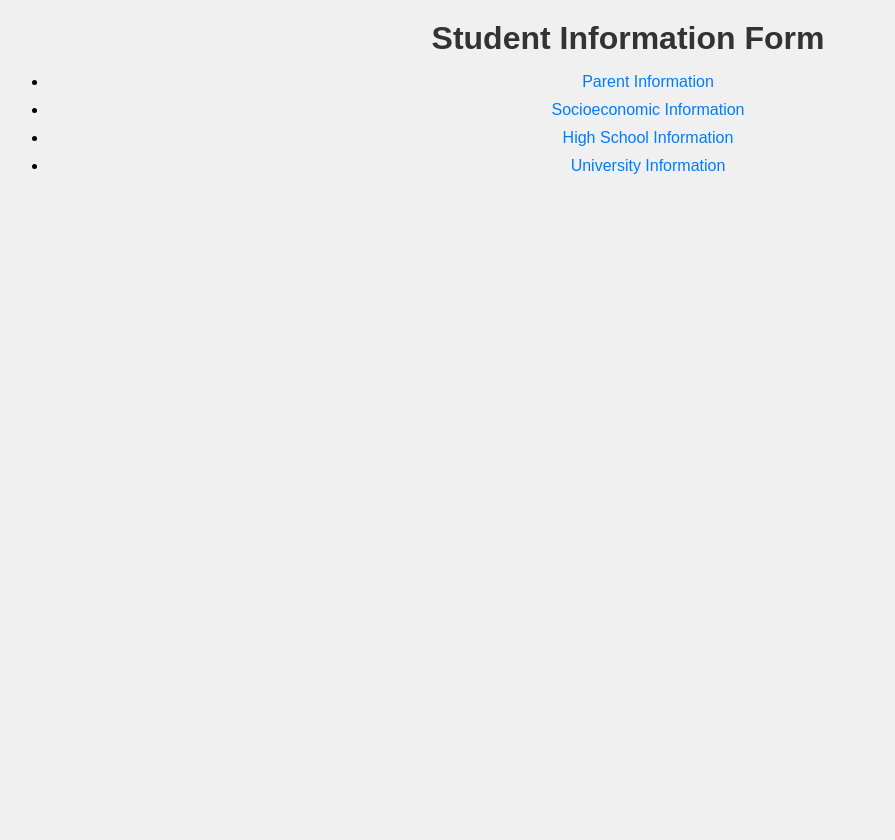
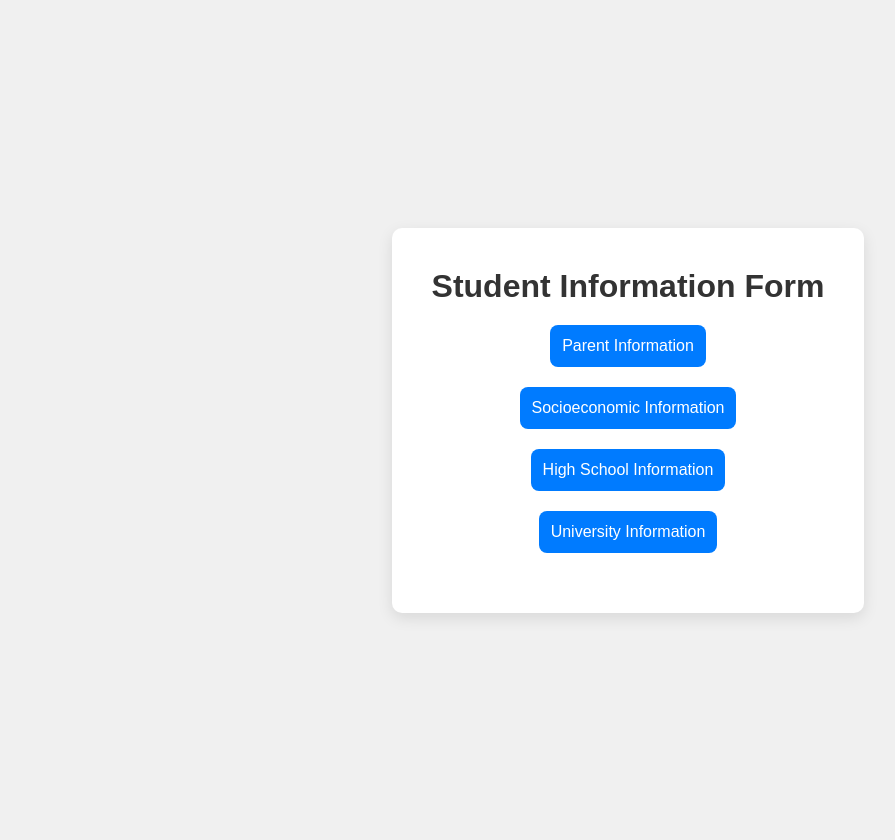
Before and after one commit to CristianDmbr/StudentPerformancePredictor, a Flask app: page /dashboard in a window 1280 px wide. Shown: the whole page, without its empty margins (12-907 px from the left). Before the commit the page ends 174 px from the top, so only its background shows below. Run offline with Flask 3, Linux system fonts and the light colour scheme; a user stored in the database is signed in; parts of the project's set-up code (start-up, migrations or seed data) failed here and were passed over.

Commit message:
updated css

```diff
--- a/Flask/Static/css/style.css
+++ b/Flask/Static/css/style.css
@@ -15,6 +15,7 @@ body {
 h1 {
     color: #333;
     text-align: center;
+    margin-bottom: 20px; /* Add some space below the header */
 }
 
 /* Form styles */
@@ -23,8 +24,8 @@ form {
     margin: 20px auto;
     padding: 20px;
     background-color: #fff;
-    border-radius: 5px;
-    box-shadow: 0 2px 5px rgba(0, 0, 0, 0.1);
+    border-radius: 10px; /* Increase border radius for smoother edges */
+    box-shadow: 0 5px 15px rgba(0, 0, 0, 0.1); /* Soften the box shadow */
 }
 
 /* Input field styles */
@@ -33,11 +34,12 @@ input[type="password"],
 input[type="submit"] {
     display: block;
     width: 100%;
-    margin-bottom: 10px;
-    padding: 10px;
+    margin-bottom: 15px; /* Increase space between input fields */
+    padding: 12px; /* Increase padding for better readability */
     border: 1px solid #ccc;
-    border-radius: 5px;
+    border-radius: 8px; /* Increase border radius for smoother edges */
     box-sizing: border-box;
+    font-size: 16px; /* Increase font size for better visibility */
 }
 
 /* Submit button styles */
@@ -45,6 +47,7 @@ input[type="submit"] {
     background-color: #007bff;
     color: #fff;
     cursor: pointer;
+    transition: background-color 0.3s ease; /* Smooth transition effect */
 }
 
 input[type="submit"]:hover {
@@ -54,25 +57,26 @@ input[type="submit"]:hover {
 /* Link styles */
 a {
     display: block;
-    margin: 10px auto;
+    margin: 20px auto; /* Add more space around links */
     width: fit-content;
     text-align: center;
     text-decoration: none;
     color: #007bff;
+    transition: color 0.3s ease; /* Smooth transition effect */
 }
 
 a:hover {
-    text-decoration: underline;
+    color: #0056b3;
 }
 
 /* Error message styles */
 .error {
-    padding: 10px;
-    border-radius: 5px;
-    background-color: #f8d7da; /* Red background color */
-    color: #721c24; /* Dark red text color */
-    margin-bottom: 10px;
-    text-align: center; /* Center align the error message */
-    font-size: 16px; /* Adjust font size */
-    font-weight: bold; /* Make the error message bold */
+    padding: 15px;
+    border-radius: 8px;
+    background-color: #f8d7da;
+    color: #721c24;
+    margin-bottom: 20px; /* Increase space below error message */
+    text-align: center;
+    font-size: 16px;
+    font-weight: bold;
 }
--- a/Flask/Templates/dashboard.html
+++ b/Flask/Templates/dashboard.html
@@ -6,8 +6,70 @@
     <meta name="viewport" content="width=device-width, initial-scale=1.0">
     <title>Student Information Form</title>
     <link rel="stylesheet" type="text/css" href="{{ url_for('static', filename='css/style.css') }}">
+    <style>
+        /* Resetting default margin and padding */
+        body, h1, ul {
+            margin: 0;
+            padding: 0;
+        }
+
+        /* Center the content */
+        body {
+            display: flex;
+            justify-content: center;
+            align-items: center;
+            height: 100vh;
+            margin: 0;
+            background-color: #f0f0f0;
+            font-family: Arial, sans-serif;
+            padding: 20px;
+        }
+
+        /* Style for the container */
+        .container {
+            background-color: #fff;
+            padding: 40px;
+            border-radius: 10px;
+            box-shadow: 0 5px 15px rgba(0, 0, 0, 0.1);
+            text-align: center;
+        }
+
+        /* Header styles */
+        h1 {
+            color: #333;
+            margin-bottom: 20px;
+            text-align: center;
+        }
+
+        /* List styles */
+        ul {
+            list-style-type: none;
+            padding: 0;
+        }
+
+        li {
+            margin-bottom: 15px;
+        }
+
+        /* Link styles */
+        a {
+            display: block;
+            padding: 12px;
+            background-color: #007bff;
+            color: #fff;
+            text-decoration: none;
+            border-radius: 8px;
+            transition: background-color 0.3s ease, color 0.3s ease; /* Smooth transition effect */
+        }
+
+        a:hover {
+            background-color: #0056b3; /* Darken background color on hover */
+            color: #fff; /* Keep text color white on hover */
+        }
+    </style>
 </head>
 <body>
+    <div class="container">
         <h1>Student Information Form</h1>
         <ul>
             <li><a href="{{ url_for('parent_info') }}">Parent Information</a></li>
@@ -15,5 +77,6 @@
             <li><a href="{{ url_for('high_school_info') }}">High School Information</a></li>
             <li><a href="{{ url_for('university_info') }}">University Information</a></li>
         </ul>
+    </div>
 </body>
 </html>
```
Also changed, not shown: Flask/Templates/home.html (+51 -14 lines), Flask/Templates/login.html (+56 -4 lines), Flask/Templates/result.html (+31 -2 lines), Flask/Templates/high_school_info.html (line endings or trailing spaces). Lines whose indentation alone changed are shown as unchanged.
